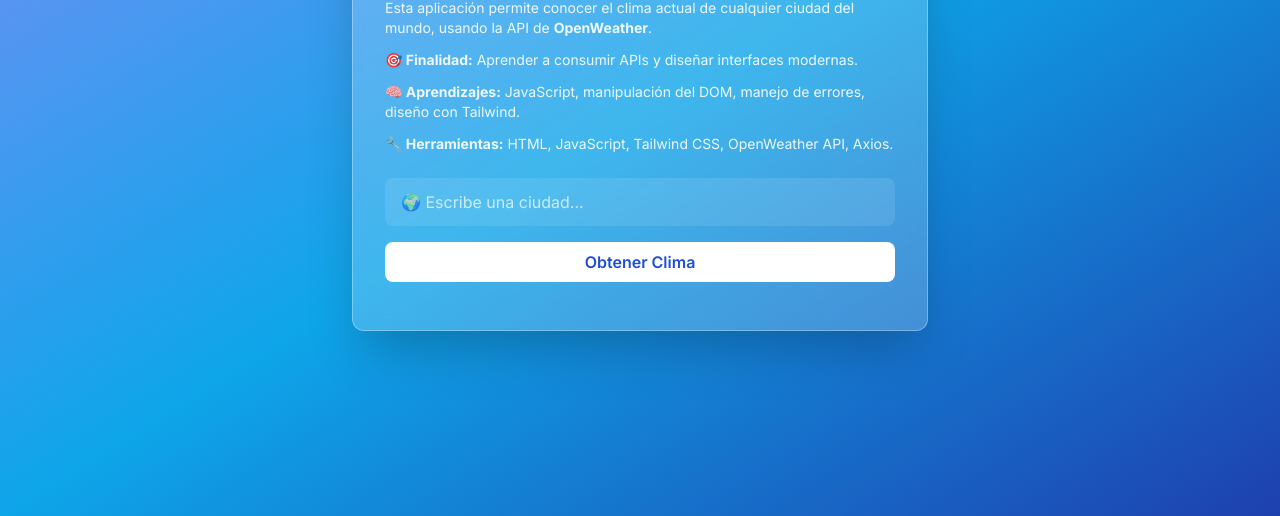
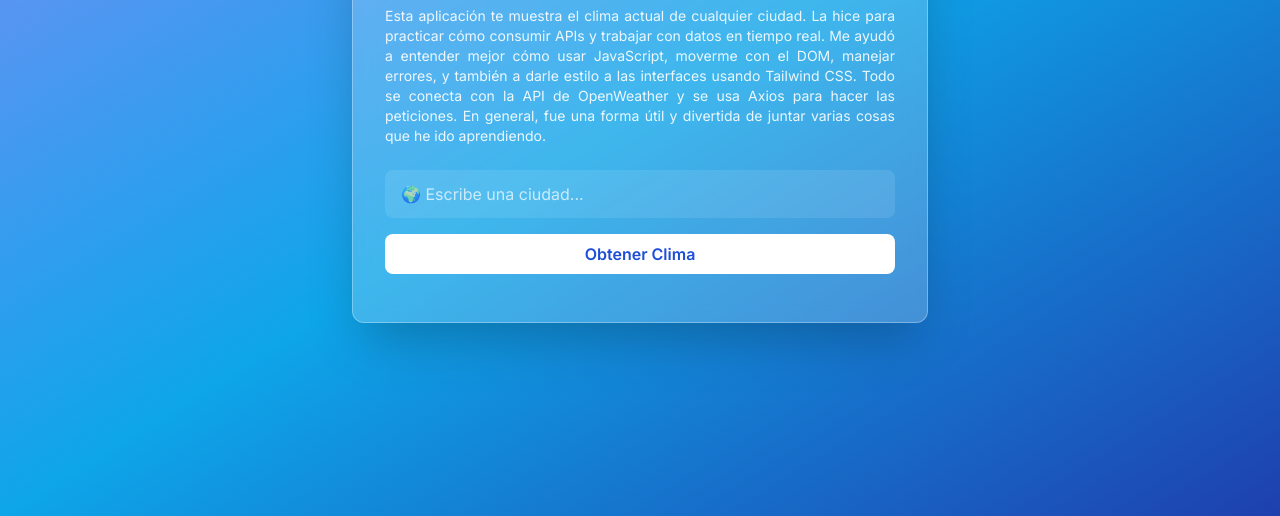
Before and after one commit to YonyChaparro/WatherAPP, a website: page index.html in a window 1280 px wide. Shown: the part 284-800 px from the top of the page. Drawn offline with nearby package versions, Linux system fonts and the light colour scheme.

Commit message:
refactorDescription

```diff
--- a/index.html
+++ b/index.html
@@ -3,7 +3,7 @@
   <head>
     <meta charset="UTF-8" />
     <meta name="viewport" content="width=device-width, initial-scale=1.0" />
-    <title>Clima App 🌤️</title>
+    <title>WatherAPP API 🌤️</title>
 
     <!-- Tailwind CSS -->
     <script src="https://cdn.tailwindcss.com"></script>
@@ -53,14 +53,12 @@
       <h1 class="text-4xl font-bold text-center mb-6 animate-slideUp">🌤️ Clima App</h1>
 
       <!-- Descripción -->
-      <section class="text-white/90 text-sm space-y-3 animate-slideUp">
+      <section class="text-white/90 text-sm animate-slideUp text-justify">
         <p>
-          Esta aplicación permite conocer el clima actual de cualquier ciudad del mundo, usando la API de <strong>OpenWeather</strong>.
+          Esta aplicación te muestra el clima actual de cualquier ciudad. La hice para practicar cómo consumir APIs y trabajar con datos en tiempo real. Me ayudó a entender mejor cómo usar JavaScript, moverme con el DOM, manejar errores, y también a darle estilo a las interfaces usando Tailwind CSS. Todo se conecta con la API de OpenWeather y se usa Axios para hacer las peticiones. En general, fue una forma útil y divertida de juntar varias cosas que he ido aprendiendo.
         </p>
-        <p><strong>🎯 Finalidad:</strong> Aprender a consumir APIs y diseñar interfaces modernas.</p>
-        <p><strong>🧠 Aprendizajes:</strong> JavaScript, manipulación del DOM, manejo de errores, diseño con Tailwind.</p>
-        <p><strong>🔧 Herramientas:</strong> HTML, JavaScript, Tailwind CSS, OpenWeather API, Axios.</p>
       </section>
+
 
       <!-- Formulario -->
       <div class="mt-6 space-y-4 animate-slideUp">
```
